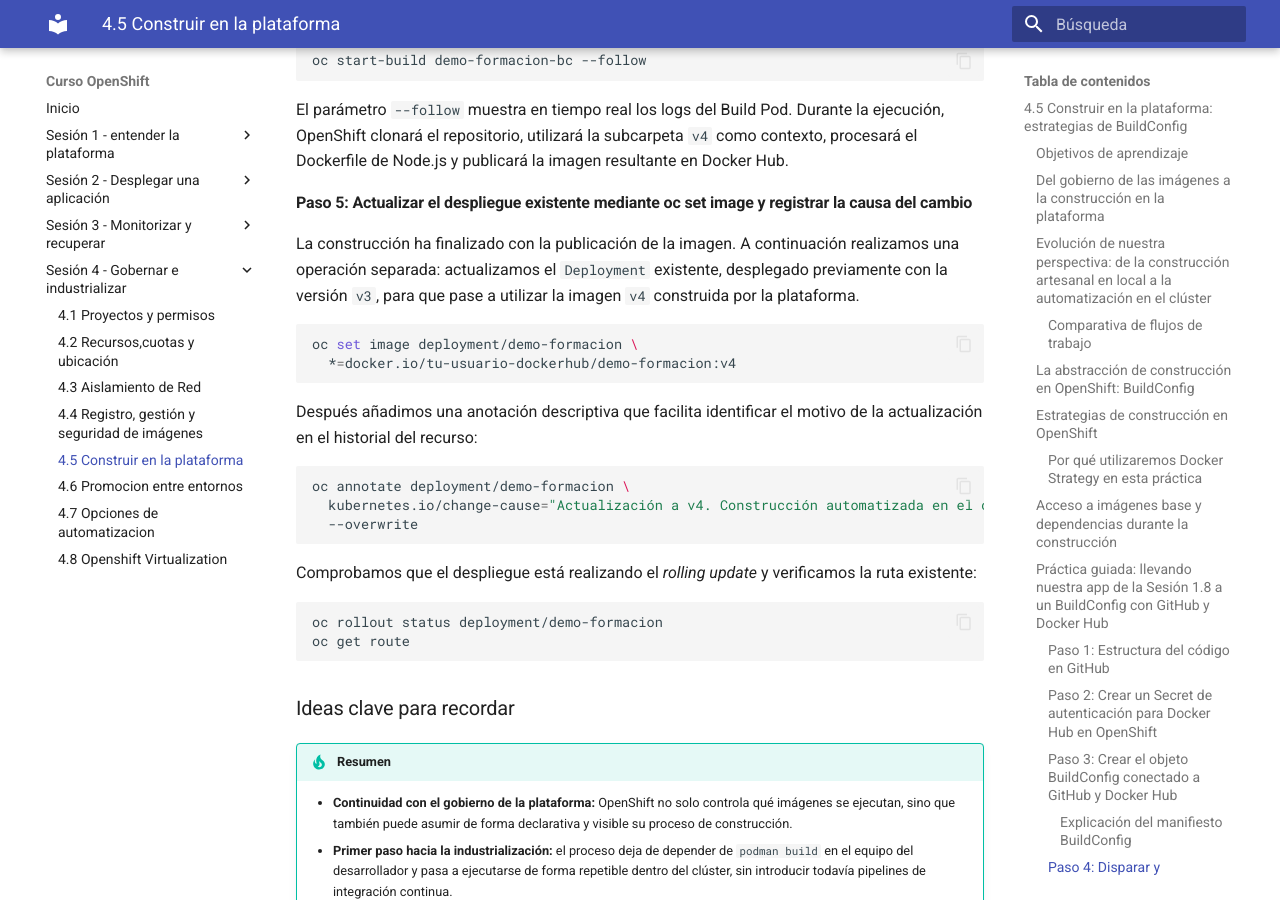
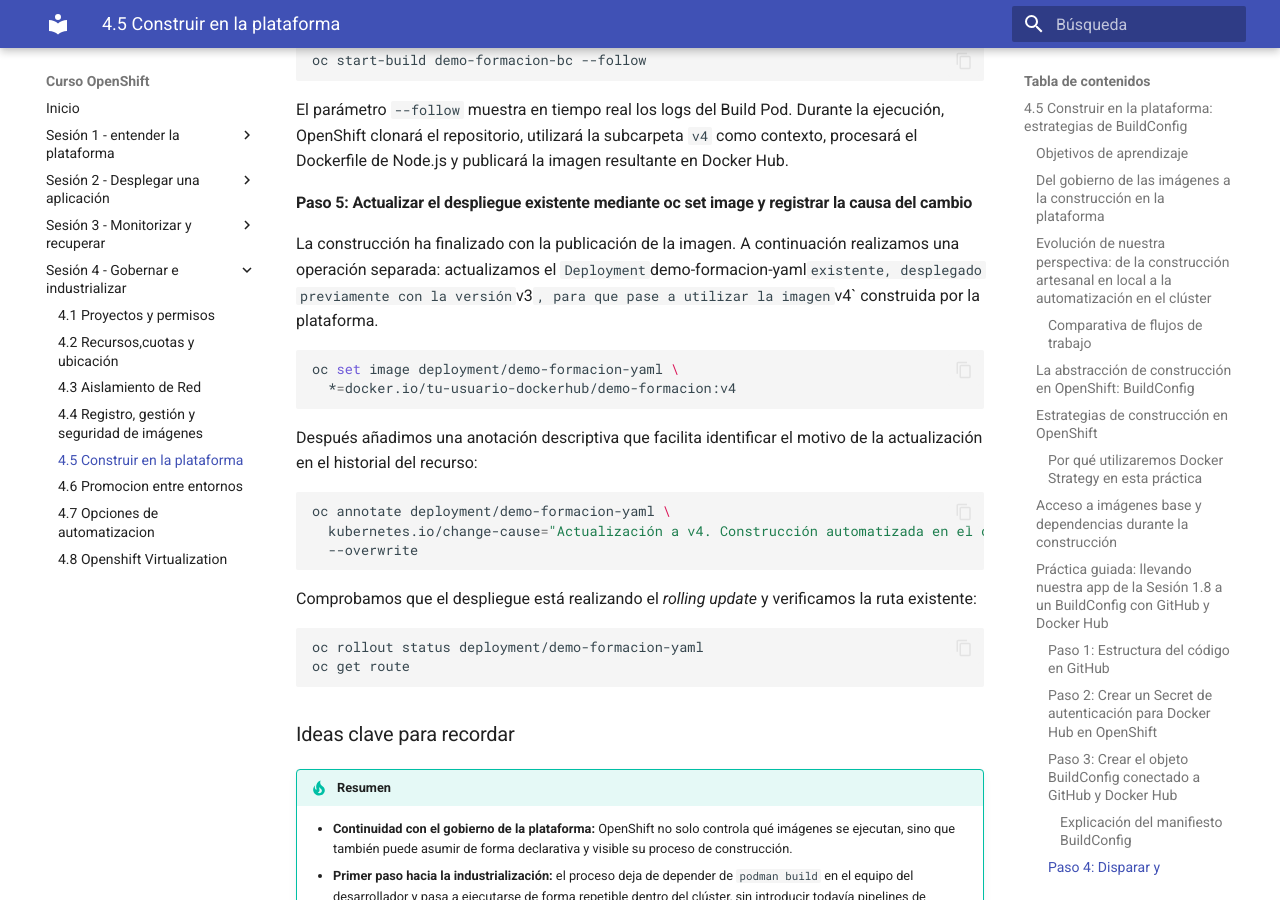
Before and after one commit to ieftraining/curso-openshift, an MkDocs documentation site: the page built from docs/sesion4/4.5 Construir en la plataforma.md, in a window 1280 px wide and 900 px high, scrolled down 6898 px. Built offline with MkDocs 1.6.1 and Material for MkDocs 9.7.7, drawn with Linux system fonts in a browser that asks for light colours.

Commit message:
Add files via upload

````diff
--- a/docs/sesion4/4.5 Construir en la plataforma.md
+++ b/docs/sesion4/4.5 Construir en la plataforma.md
@@ -236,17 +236,17 @@ El parámetro `--follow` muestra en tiempo real los logs del Build Pod. Durante
 
 #### Paso 5: Actualizar el despliegue existente mediante oc set image y registrar la causa del cambio
 
-La construcción ha finalizado con la publicación de la imagen. A continuación realizamos una operación separada: actualizamos el `Deployment` existente, desplegado previamente con la versión `v3`, para que pase a utilizar la imagen `v4` construida por la plataforma.
+La construcción ha finalizado con la publicación de la imagen. A continuación realizamos una operación separada: actualizamos el `Deployment `demo-formacion-yaml` existente, desplegado previamente con la versión `v3`, para que pase a utilizar la imagen `v4` construida por la plataforma.
 
 ```bash
-oc set image deployment/demo-formacion \
+oc set image deployment/demo-formacion-yaml \
   *=docker.io/tu-usuario-dockerhub/demo-formacion:v4
 ```
 
 Después añadimos una anotación descriptiva que facilita identificar el motivo de la actualización en el historial del recurso:
 
 ```bash
-oc annotate deployment/demo-formacion \
+oc annotate deployment/demo-formacion-yaml \
   kubernetes.io/change-cause="Actualización a v4. Construcción automatizada en el clúster mediante BuildConfig con Docker Strategy." \
   --overwrite
 ```
@@ -254,7 +254,7 @@ oc annotate deployment/demo-formacion \
 Comprobamos que el despliegue está realizando el *rolling update* y verificamos la ruta existente:
 
 ```bash
-oc rollout status deployment/demo-formacion
+oc rollout status deployment/demo-formacion-yaml
 oc get route
 ```
 
````
